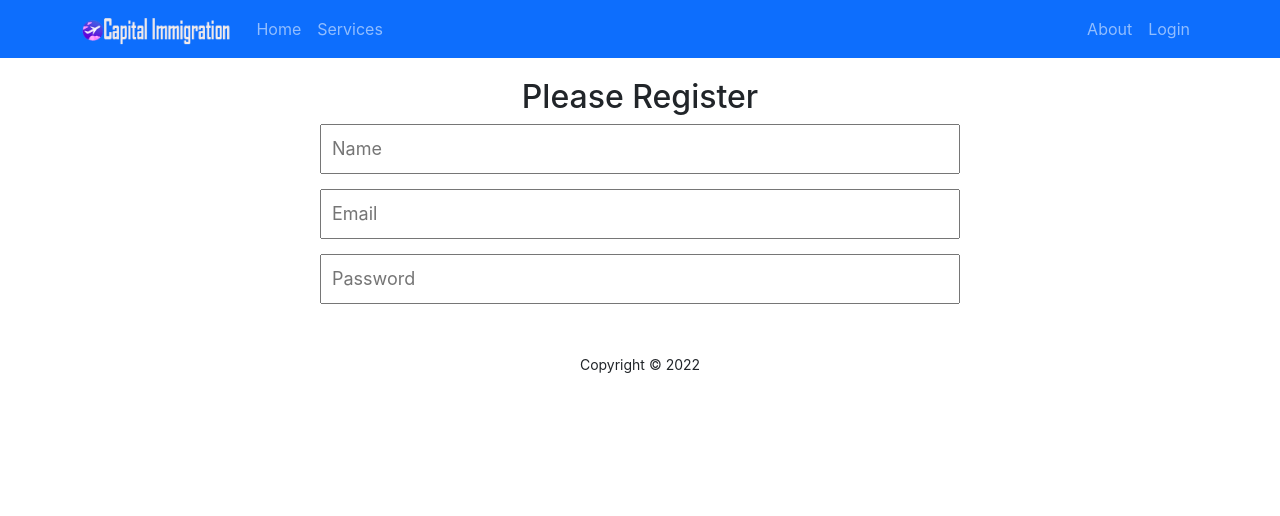
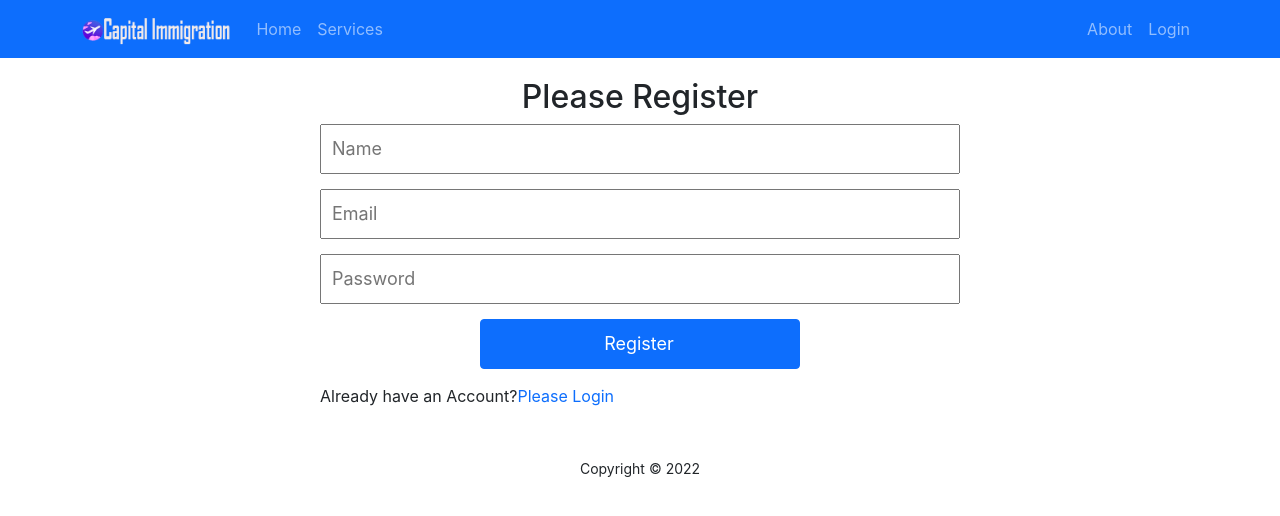
Before and after one commit to MdMostaqAhmed/immigration-service, a React (Create React App) app: page /register in a window 1280 px wide. Shown: the top 516 px of the page. Built offline with nearby package versions, Linux system fonts and the light colour scheme.

Commit message:
set env variable for firebase comfig

```diff
--- a/src/Pages/Login/Register/Register.js
+++ b/src/Pages/Login/Register/Register.js
@@ -1,11 +1,23 @@
 import React from "react";
+import { Link, useNavigate } from "react-router-dom";
 import "./Register.css";
 
 const Register = () => {
+  const navigate = useNavigate();
+  const navigateLogin = () => {
+    navigate("/login");
+  };
+
+  const handleRegister = (event) => {
+    event.preventDefault();
+    const name = event.target.name.value;
+    const email = event.target.email.value;
+    const password = event.target.password.value;
+  };
   return (
     <div className="register-form">
       <h2>Please Register</h2>
-      <form>
+      <form onSubmit={handleRegister}>
         <input type="text" name="name" id="" placeholder="Name" required />
         <input type="email" name="email" id="" placeholder="Email" required />
 
@@ -16,7 +28,23 @@ const Register = () => {
           placeholder="Password"
           required
         />
+
+        <input
+          className="w-50 mx-auto btn btn-primary mt-2"
+          type="submit"
+          value="Register"
+        />
       </form>
+      <p>
+        Already have an Account?
+        <Link
+          to="/login"
+          className="text-primary text-decoration-none"
+          onClick={navigateLogin}
+        >
+          Please Login
+        </Link>
+      </p>
     </div>
   );
 };
--- a/src/firebase.init.js
+++ b/src/firebase.init.js
@@ -6,12 +6,12 @@ import { getAuth } from "firebase/auth";
 
 // Your web app's Firebase configuration
 const firebaseConfig = {
-  apiKey: "AIzaSyDQFdTQRaR8Un3lOiMtKapHVwK0z4gQ_so",
-  authDomain: "immigration-service-auth.firebaseapp.com",
-  projectId: "immigration-service-auth",
-  storageBucket: "immigration-service-auth.appspot.com",
-  messagingSenderId: "112858660144",
-  appId: "1:112858660144:web:de1054f865242b445cdcf5",
+  apiKey: process.env.REACT_APP_apiKey,
+  authDomain: process.env.REACT_APP_authDomain,
+  projectId: process.env.REACT_APP_projectId,
+  storageBucket: process.env.REACT_APP_storageBucket,
+  messagingSenderId: process.env.REACT_APP_messagingSenderId,
+  appId: process.env.REACT_APP_appId,
 };
 
 // Initialize Firebase
```
